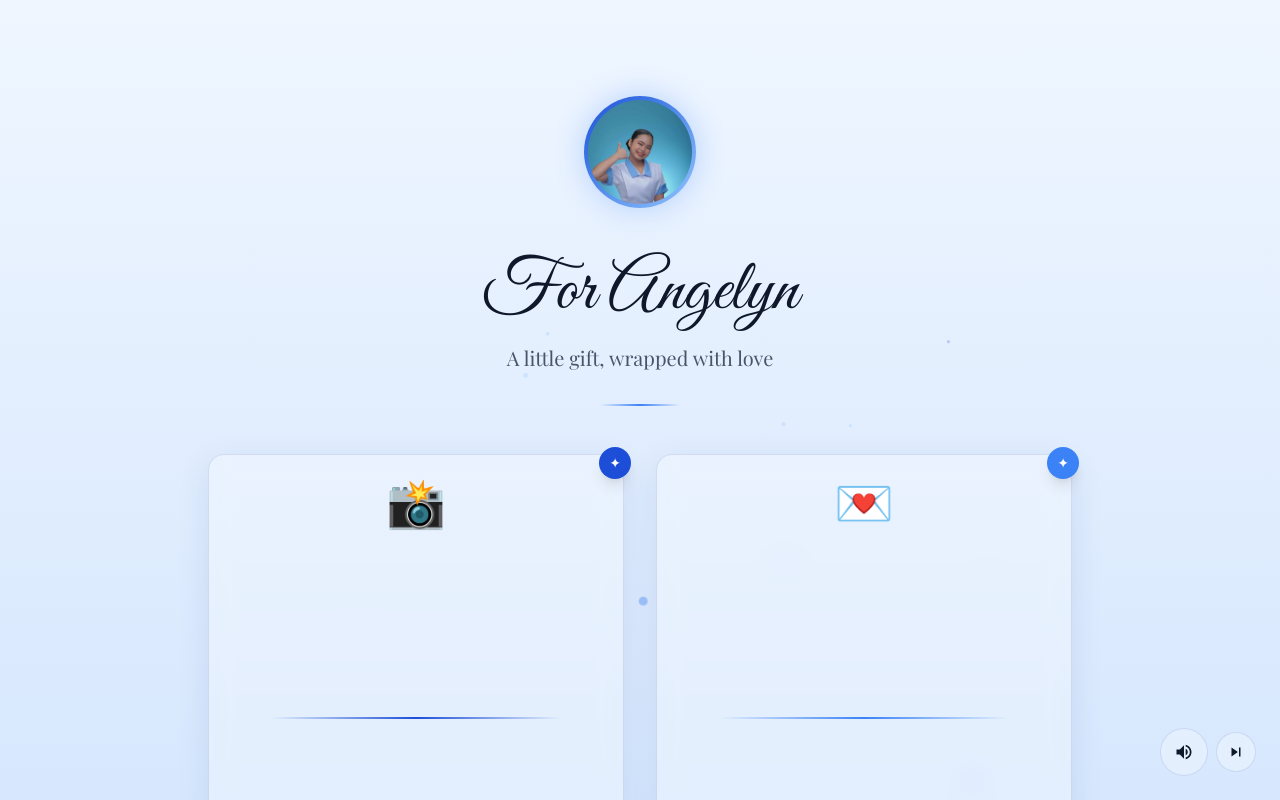
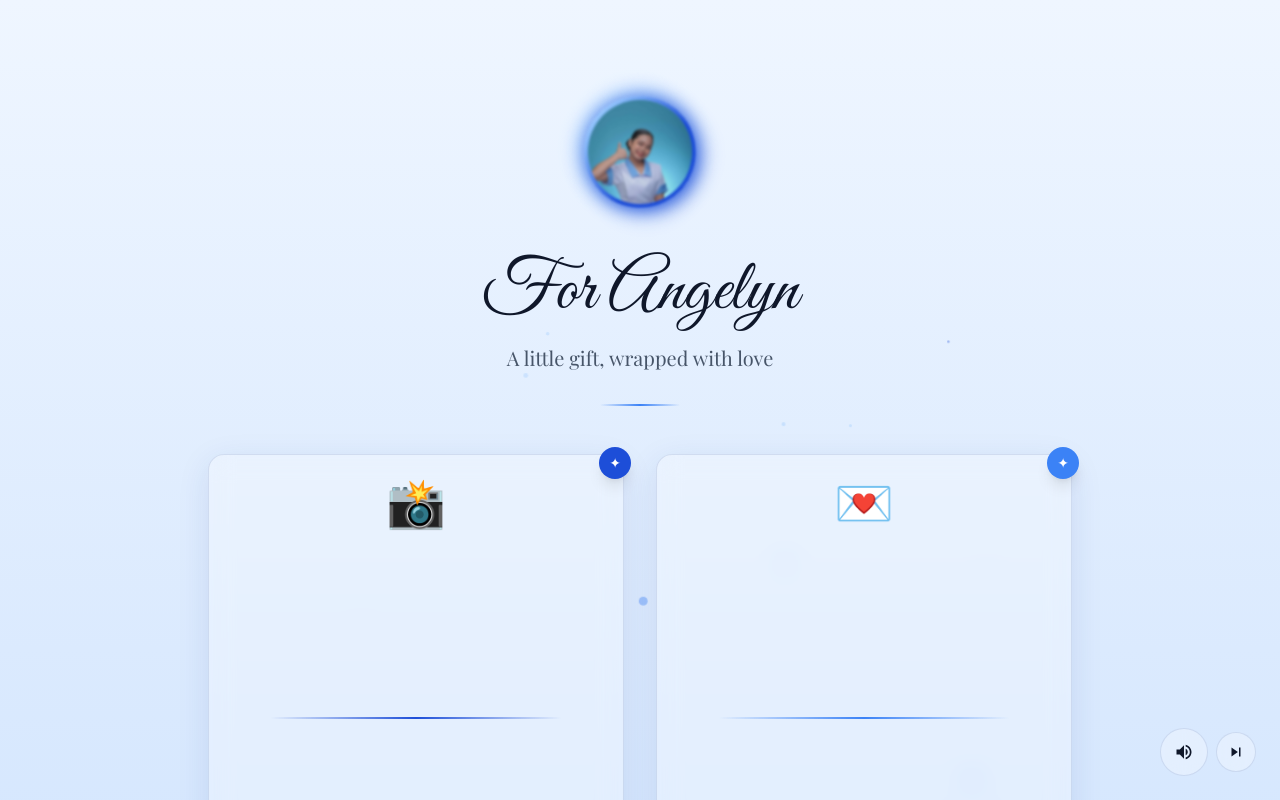
Before and after one commit to anishinsei-343030/Jasper-Pilar2, a Next.js app: page / in a window 1280 px wide. Shown: the top 800 px of the page. Built offline with nearby package versions, Linux system fonts and the light colour scheme; a web font is replaced by a local one.

Commit message:
Add spinning gradient ring animation around profile photo

```diff
--- a/src/app/globals.css
+++ b/src/app/globals.css
@@ -102,6 +102,35 @@ h1, h2, h3, h4, h5, h6 {
   50% { box-shadow: 0 0 40px rgba(59, 130, 246, 0.35); }
 }
 
+.spinner {
+  background-image: linear-gradient(#1D4ED8 35%, #93C5FD);
+  width: 112px;
+  height: 112px;
+  animation: spinning82341 1.7s linear infinite;
+  border-radius: 50%;
+  filter: blur(1px);
+  box-shadow: 0px -5px 20px 0px #1D4ED8, 0px 5px 20px 0px #93C5FD;
+  display: flex;
+  align-items: center;
+  justify-content: center;
+}
+
+.spinner1 {
+  width: calc(100% - 8px);
+  height: calc(100% - 8px);
+  border-radius: 50%;
+  overflow: hidden;
+  animation: counterSpin 1.7s linear infinite;
+}
+
+@keyframes spinning82341 {
+  to { transform: rotate(360deg); }
+}
+
+@keyframes counterSpin {
+  to { transform: rotate(-360deg); }
+}
+
 @layer utilities {
   .font-heading {
     font-family: var(--font-great-vibes), cursive;
--- a/src/components/SunsetHero.tsx
+++ b/src/components/SunsetHero.tsx
@@ -11,8 +11,8 @@ export function SunsetHero() {
         transition={{ duration: 1.2, ease: 'easeOut' }}
         className="mb-6"
       >
-        <div className="w-28 h-28 mx-auto mb-6 rounded-full bg-gradient-to-br from-[#1D4ED8] to-[#93C5FD] p-[4px] shadow-lg glow-blue">
-          <div className="w-full h-full rounded-full overflow-hidden">
+        <div className="spinner mx-auto mb-6">
+          <div className="spinner1">
             <img
               src="/photos/MainProfile.jpg"
               alt="Angelyn"
```
